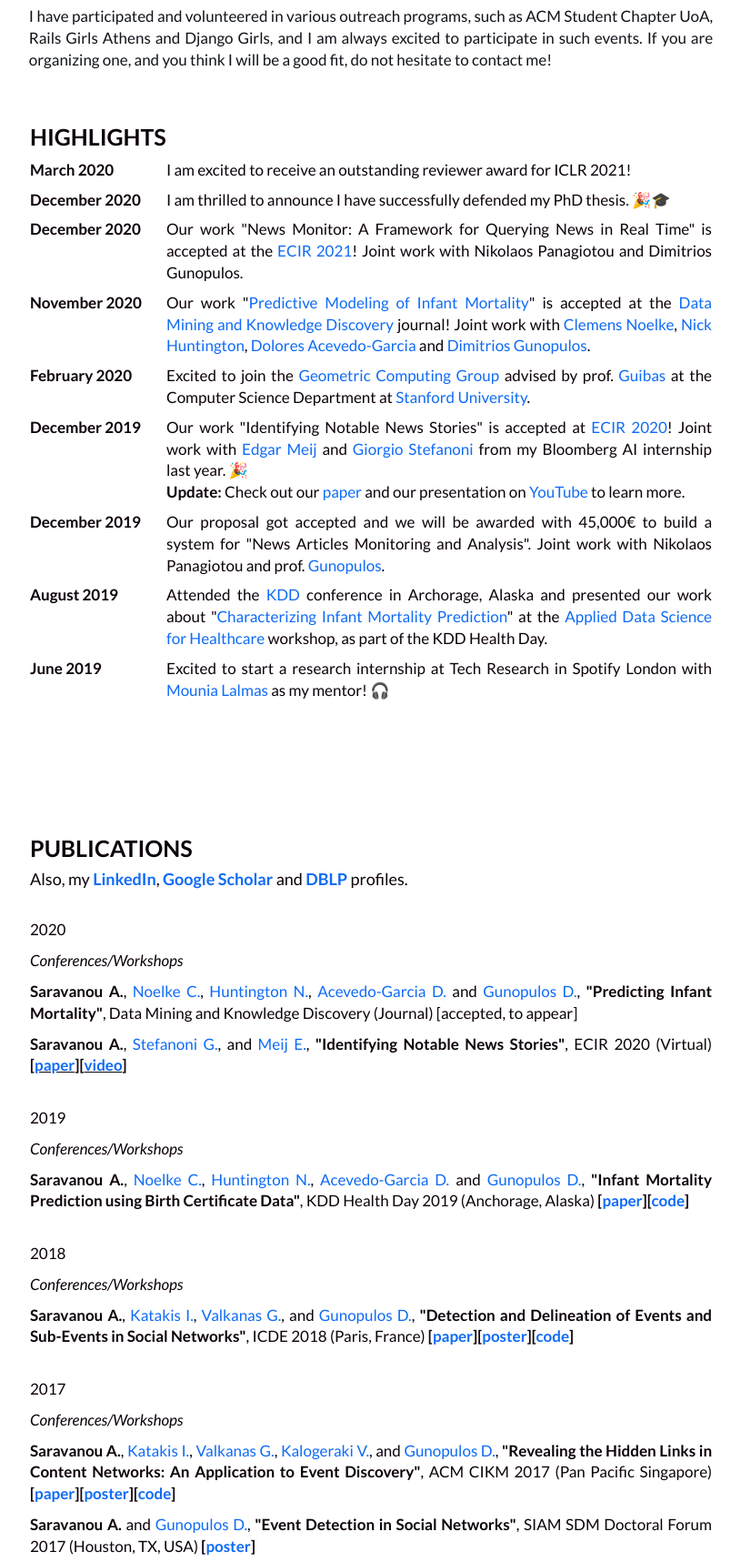
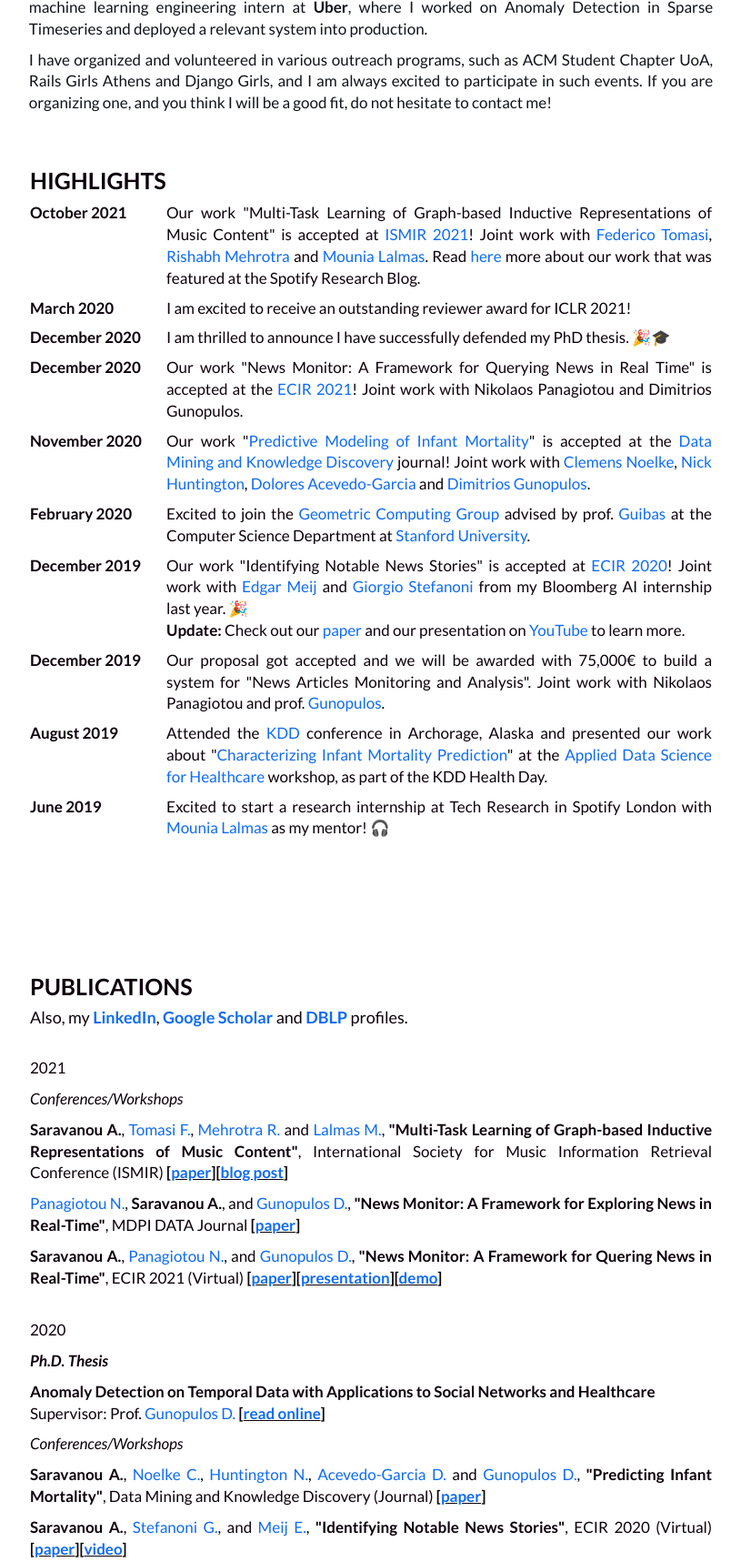
Before and after one commit to antonia42/antonia42.github.io, a plain HTML site: page index.html in a window 1280 px wide. Shown: the part 735-2452 px from the top of the page at 91% size, without its empty margins (232-1047 px from the left). Drawn offline with nearby package versions, Linux system fonts and the light colour scheme; a script that the page names is missing.

Commit message:
Update news/pubs

```diff
--- a/index.html
+++ b/index.html
@@ -181,8 +181,8 @@ alt="free web stats"></a></div></noscript>
                                             Additionally, I am a member of the <a href="http://kddlab.di.uoa.gr/">Knowledge Discovery in Databases
                                             Laboratory</a> (KDDLab) and the <a href="http://www.madgik.di.uoa.gr/">Management of Data,
                                             Information &amp; Knowledge Group</a> (Madgik).
-                                            I am a regular PC/reviewer for ICML, ICLR, NeurIPS (top reviewer in 2018),
-                                            AAAI, and subreviewer in various ML/AI conferences and journals.
+                                            I am a regular PC/reviewer for ICML, ICLR (outstanding reviewer in 2021), NeurIPS (top reviewer in 2018), TheWebConf, ICWSM,
+                                            AAAI, and other various ML/AI conferences and journals.
                                         </p>
 
 
@@ -195,22 +195,22 @@ alt="free web stats"></a></div></noscript>
                             <p>
                                 In 2020, I did a research visit at the Geometric Computing Group
                                 advised by prof. <a href="https://geometry.stanford.edu/member/guibas/index.html">L. Guibas</a> at the Computer
-                                Science Department at <b>Stanford University</b>. We are currently working
-                                on a project for Self-Supervised Node Representation Learning.
+                                Science Department at <b>Stanford University</b>. We were working
+                                on Self-Supervised Node Representation Learning in Citation Networks.
 
                                 In 2019, I was a research intern working with the Personalization team at <b>Spotify Tech Research</b>,
                                 under
                                 <a href="https://mounia-lalmas.blog/">Mounia Lalmas</a>' supervision. My project was on Music Recommendations
-                                via Graph Representations.
+                                via Graph Representations (published in ISMIR 2021).
 
                                 In 2018, I was a research intern working with <a href="http://edgar.meij.pro">Edgar Meij</a> and the Graph
-                                Analytics team at <b>Bloomberg AI</b>. My project was on Ranking Notable News using Knowledge Graphs.
+                                Analytics team at <b>Bloomberg AI</b>. My project was on Ranking Notable News using Knowledge Graphs (published in ECIR 2020).
 
                                 In 2017, I was a machine learning engineering intern at <b>Uber</b>, where I worked on Anomaly Detection
                                 in Sparse Timeseries and deployed a relevant system into production.
                             </p>
                             <p>
-                                I have participated and volunteered in various outreach programs, such as ACM Student Chapter UoA,
+                                I have organized and volunteered in various outreach programs, such as ACM Student Chapter UoA,
                                 Rails Girls Athens and Django Girls, and I am always excited to participate in such events. If you
                                 are organizing one, and you think I will be a good fit, do not hesitate to contact me!
                             </p>
@@ -267,6 +267,14 @@ alt="free web stats"></a></div></noscript>
                         <col style="width:80%">
                         </colgroup>
                         <tr>
+                            <th scope="row" style="vertical-align:top">October 2021</th>
+                            <td>
+                                Our work "Multi-Task Learning of Graph-based Inductive Representations of Music Content" is accepted at <a href="https://ismir2021.ismir.net/">ISMIR 2021</a>!
+                                Joint work with <a href="https://fdtomasi.github.io/">Federico Tomasi</a>, <a href="http://www.rishabhmehrotra.com/">Rishabh Mehrotra</a> and <a href="https://mounia-lalmas.blog/">Mounia Lalmas</a>.
+                                Read <a href="https://research.atspotify.com/multi-task-learning-of-graph-based-inductive-representations-of-music-content/">here</a> more about our work that was featured at the Spotify Research Blog.
+                            </td>
+                        </tr>
+                        <tr>
                             <th scope="row" style="vertical-align:top">March 2020</th>
                             <td>
                                 I am excited to receive an outstanding reviewer award for ICLR 2021!
@@ -319,7 +327,7 @@ alt="free web stats"></a></div></noscript>
                             <th scope="row" style="vertical-align:top">December 2019</th>
                             <td>
 
-                                Our proposal got accepted and we will be awarded with 45,000€ to build a system for "News Articles
+                                Our proposal got accepted and we will be awarded with 75,000€ to build a system for "News Articles
                                 Monitoring and Analysis". Joint work with Nikolaos Panagiotou and prof. <a href="http://kddlab.di.uoa.gr/dg.html">Gunopulos</a>.
 
                             </td>
@@ -391,7 +399,33 @@ alt="free web stats"></a></div></noscript>
                     </h4>
 
                     <br/>
+
+                    <p>2021</p>
+                    <p><i>Conferences/Workshops</i><p>
+                    <p><b>Saravanou A.</b>,
+                        <a href="https://fdtomasi.github.io/">Tomasi F.</a>,
+                        <a href="http://www.rishabhmehrotra.com/">Mehrotra R.</a>
+                        and <a href="https://mounia-lalmas.blog/">Lalmas M.</a>,
+                    <b>"Multi-Task Learning of Graph-based Inductive Representations of Music Content"</b>, International Society for Music Information Retrieval Conference (ISMIR) <u><b>[<a href="https://archives.ismir.net/ismir2021/paper/000075.pdf">paper</a>][<a href="https://research.atspotify.com/multi-task-learning-of-graph-based-inductive-representations-of-music-content/">blog post</a>]</u></b>
+                    </p>
+
+                    <p><a href="http://cgi.di.uoa.gr/~npanagiwt/">Panagiotou N.</a>, <b>Saravanou A.</b>, and <a href="http://kddlab.di.uoa.gr/dg.html">Gunopulos D.</a>,
+                    <b>"News Monitor: A Framework for Exploring News in Real-Time"</b>, MDPI DATA Journal <b><u>[<a href="https://www.mdpi.com/2306-5729/7/1/3">paper</a>]</u></b>
+                    </p>
+
+                    <p><b>Saravanou A.</b>,  <a href="http://cgi.di.uoa.gr/~npanagiwt/">Panagiotou N.</a>, and <a href="http://kddlab.di.uoa.gr/dg.html">Gunopulos D.</a>,
+                    <b>"News Monitor: A Framework for Quering News in Real-Time"</b>, ECIR 2021 (Virtual) <b><u>[<a href="https://link.springer.com/chapter/10.1007/978-3-030-72240-1_62">paper</a>][<a href="http://195.134.67.89/news_monitor/ecir.mp4">presentation</a>][<a href="http://195.134.67.89/news_monitor/">demo</a>]</u></b>
+                    </p>
+
+                    <br/>
                     <p>2020</p>
+                    <p><i><b>Ph.D. Thesis</b></i><p>
+
+                    <p><b>Anomaly Detection on Temporal Data with Applications to Social Networks and Healthcare</b></br>
+                    Supervisor: Prof. <a href="http://kddlab.di.uoa.gr/dg.html">Gunopulos D.</a>
+                    <b><u>[<a href="https://freader.ekt.gr/eadd/index.php?doc=48710&lang=el#p=1">read online</a>]</u></b>
+                    </p>
+
                     <p><i>Conferences/Workshops</i><p>
 
                     <p><b>Saravanou A.</b>,
@@ -399,7 +433,7 @@ alt="free web stats"></a></div></noscript>
                         <a href="https://heller.brandeis.edu/facguide/person.html?emplid=20aeb5549e30c344c4da514373538442c927d063">Huntington N.</a>,
                         <a href="https://www.brandeis.edu/facultyguide/person.html?emplid=10db861bee810e9acadc1763d66bcf4939689123">Acevedo-Garcia D.</a>
                         and <a href="http://kddlab.di.uoa.gr/dg.html">Gunopulos D.</a>,
-                    <b>"Predicting Infant Mortality"</b>, Data Mining and Knowledge Discovery (Journal) [accepted, to appear]
+                    <b>"Predicting Infant Mortality"</b>, Data Mining and Knowledge Discovery (Journal) <b><u>[<a href="https://link.springer.com/article/10.1007/s10618-020-00728-2">paper</a>]</b></u>
                     </p>
 
                     <p><b>Saravanou A.</b>,  <a href="http://scholar.google.com/citations?user=D608N8EAAAAJ&hl=en">Stefanoni G.</a>, and <a href="http://edgar.meij.pro">Meij E.</a>,
```
